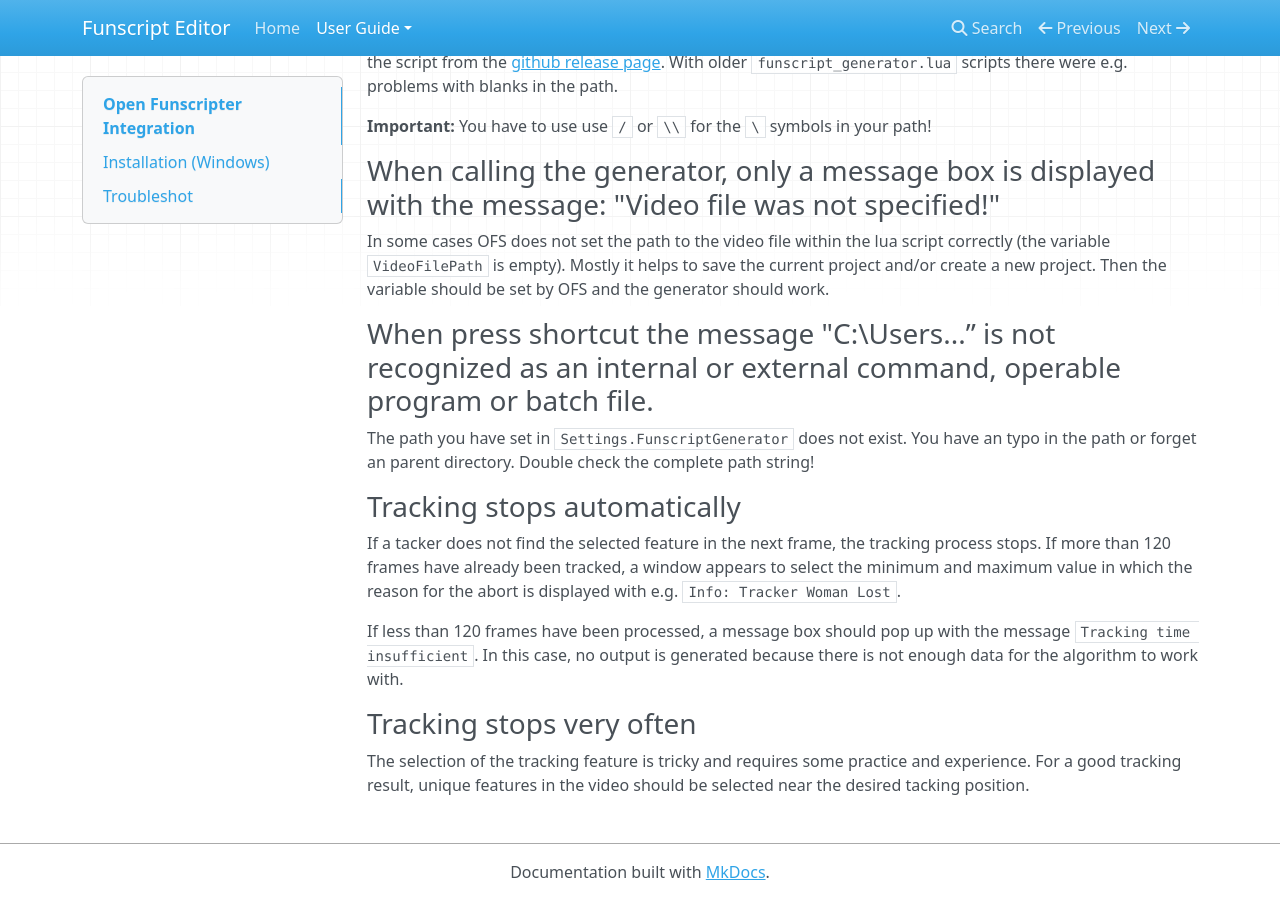
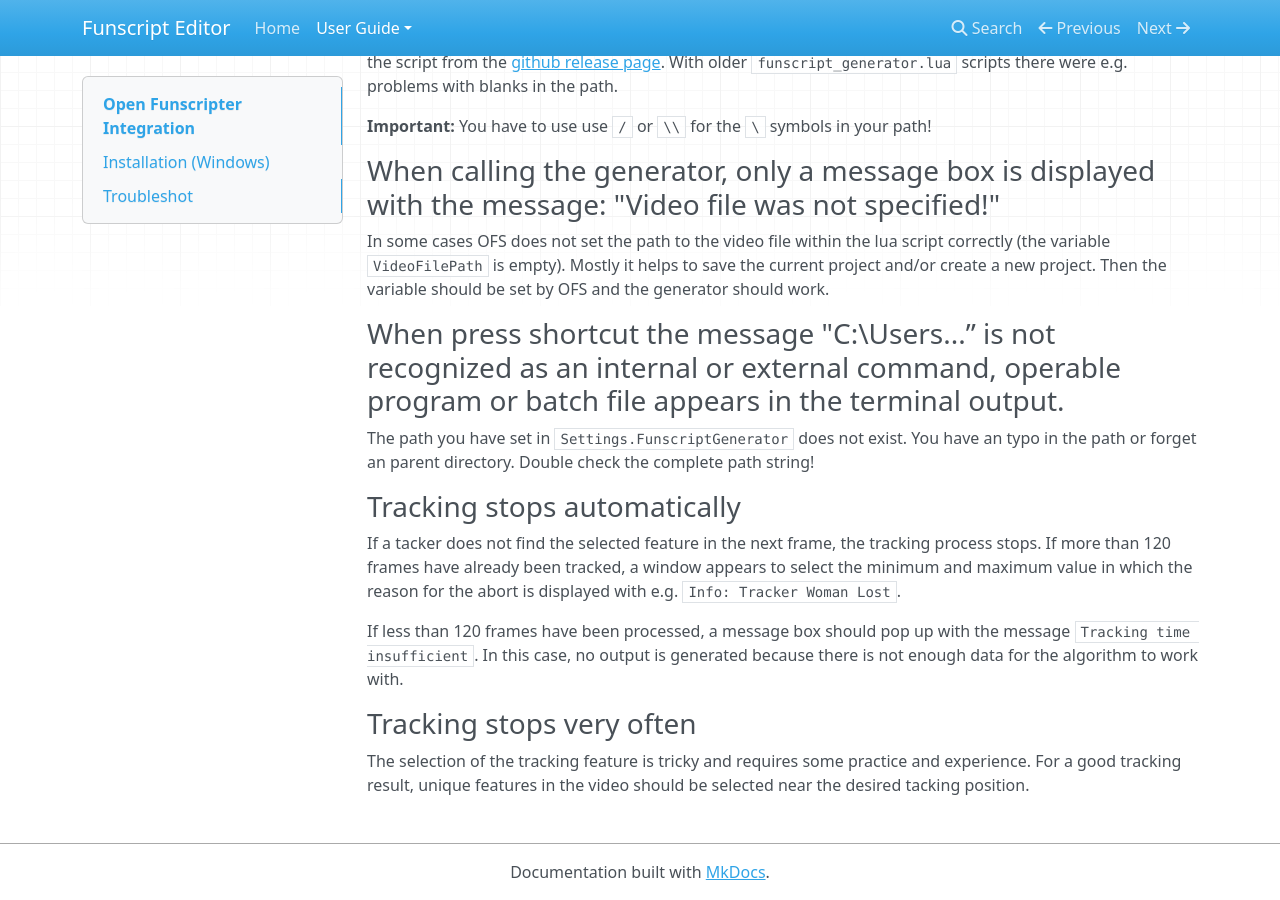
Before and after one commit to michael-mueller-git/Python-Funscript-Editor, an MkDocs documentation site: the page built from docs/app/docs/user-guide/ofs-integration.md, in a window 1280 px wide and 900 px high, scrolled down 3693 px. Built offline with MkDocs 1.6.1, drawn with Linux system fonts in a browser that asks for light colours; nearby versions of some CDN libraries.

Commit message:
update docs

```diff
--- a/docs/app/docs/user-guide/ofs-integration.md
+++ b/docs/app/docs/user-guide/ofs-integration.md
@@ -49,7 +49,7 @@
 
 In some cases OFS does not set the path to the video file within the lua script correctly (the variable `VideoFilePath` is empty). Mostly it helps to save the current project and/or create a new project. Then the variable should be set by OFS and the generator should work.
 
-### When press shortcut the message "C:\Users\...” is not recognized as an internal or external command, operable program or batch file.
+### When press shortcut the message "C:\Users\...” is not recognized as an internal or external command, operable program or batch file appears in the terminal output.
 
 The path you have set in `Settings.FunscriptGenerator` does not exist. You have an typo in the path or forget an parent directory. Double check the complete path string!
 
```
